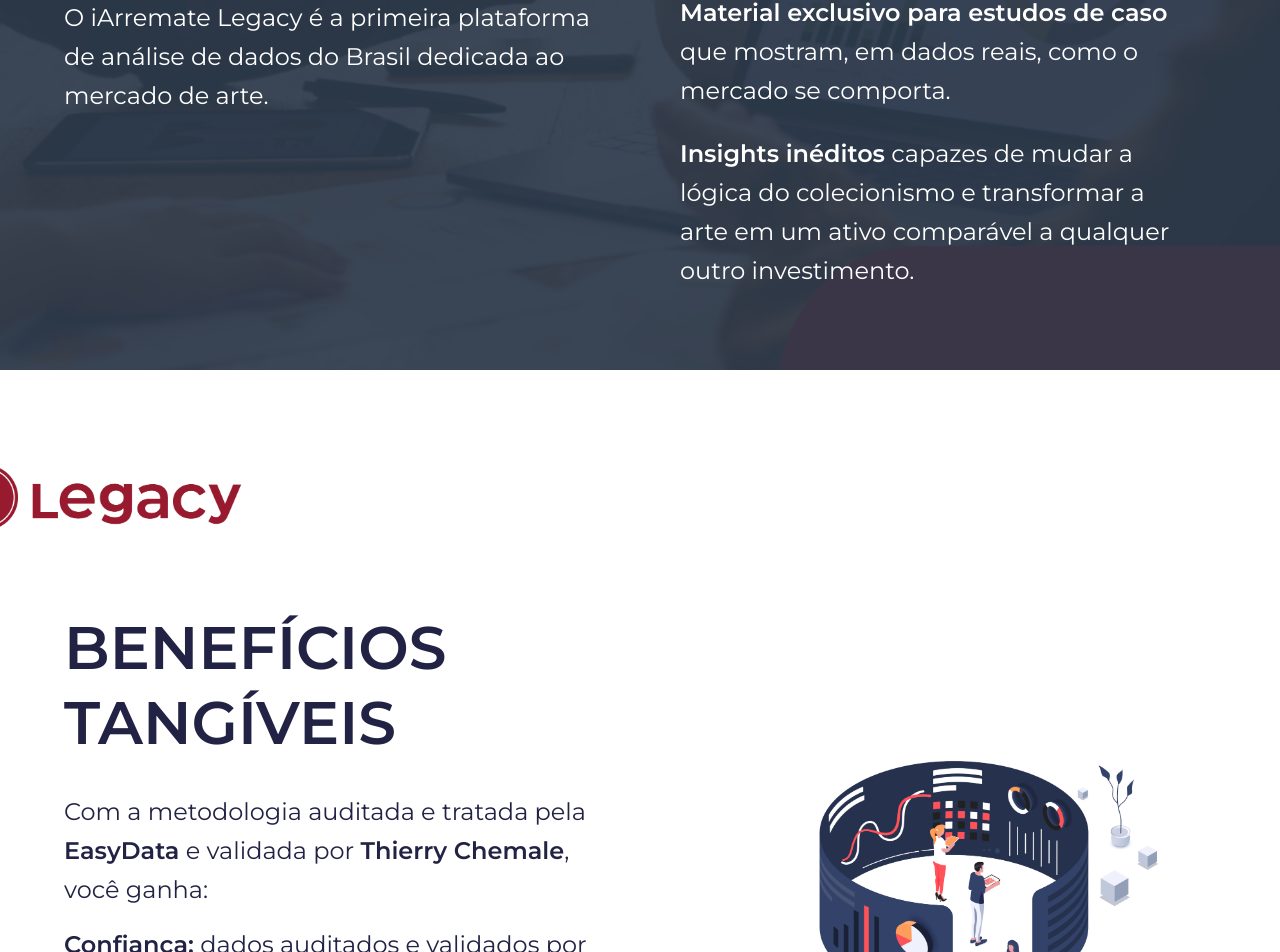
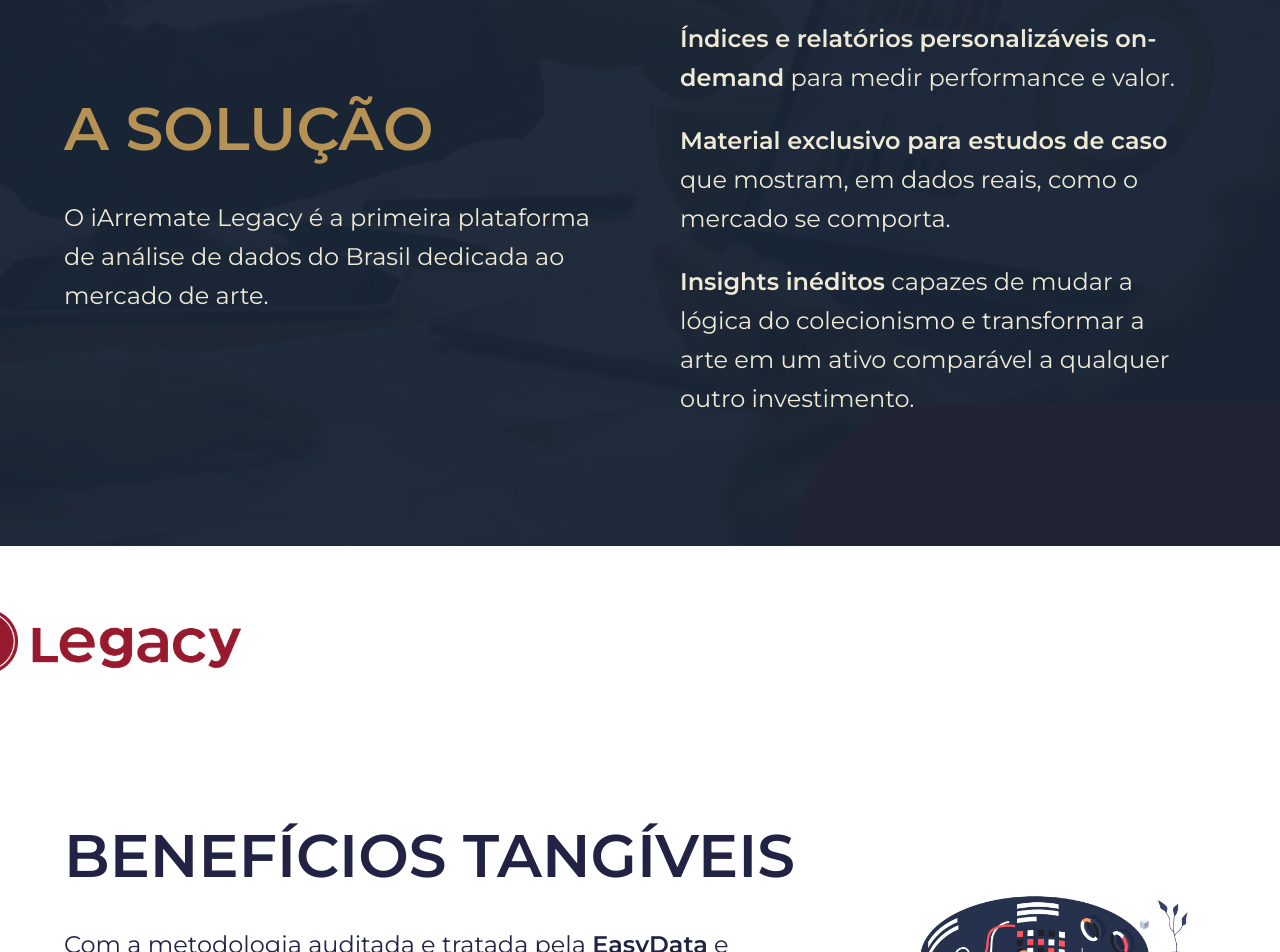
Before and after one commit to devAbreus/IArremateLegacyLP, a Next.js app: page / in a window 1280 px wide. Shown: the part 1828-2780 px from the top of the page. Built offline with nearby package versions, Linux system fonts and the light colour scheme.

Commit message:
fix: landing page

```diff
--- a/src/app/page.tsx
+++ b/src/app/page.tsx
@@ -64,7 +64,7 @@
               {/* CTA Button */}
               <button
                 onClick={() => setIsPopupOpen(true)}
-                className="bg-[#B69355] hover:bg-[#C89A64] text-[#1A1F2E] font-semibold px-6 py-4 text-sm md:text-base rounded-full transition-all duration-300 hover:shadow-lg uppercase tracking-wider w-full sm:w-auto"
+                className="bg-[#B69355] hover:bg-[#C89A64] text-[#1A1F2E] font-semibold px-6 py-4 text-sm md:text-base rounded-full transition-all duration-300 hover:shadow-lg uppercase tracking-wider w-full sm:w-auto cursor-pointer"
               >
                 QUERO ACESSO ANTECIPADO
               </button>
@@ -75,7 +75,7 @@
     </div>
 
     {/* Section 2: O Problema */}
-    <section className="bg-white overflow-hidden py-12 sm:py-16 lg:py-20">
+    <section className="bg-white overflow-hidden pt-8 md:pt-10 lg:pt-12 pb-20 sm:pb-24 lg:pb-32">
       <div className="max-w-[1400px] mx-auto">
         {/* Logo vermelha com menos margem */}
         <div className="px-2 sm:px-3 md:px-4 lg:px-5 xl:px-6">
@@ -90,7 +90,7 @@
         </div>
 
         {/* Conteúdo com margem normal */}
-        <div className="px-6 sm:px-8 md:px-10 lg:px-12 xl:px-16 mt-8 sm:mt-10 lg:mt-12">
+        <div className="px-6 sm:px-8 md:px-10 lg:px-12 xl:px-16 mt-16 sm:mt-20 md:mt-24 lg:mt-32">
           <div className="flex flex-col lg:flex-row items-start gap-10 md:gap-12 lg:gap-16">
             {/* Texto à esquerda */}
             <div className="max-w-[720px] md:max-w-[800px] lg:max-w-[600px]">
@@ -140,12 +140,12 @@
         {/* Overlay azul escuro sobre toda a imagem */}
         <div
           className="absolute inset-0"
-          style={{ backgroundColor: "rgba(44, 57, 74, 0.92)" }}
+          style={{ backgroundColor: "rgba(24, 37, 54, 0.96)" }}
         ></div>
       </div>
 
       {/* Conteúdo */}
-      <div className="relative z-10 py-12 sm:py-16 lg:py-20">
+      <div className="relative z-10 pt-8 md:pt-10 lg:pt-12 pb-20 sm:pb-24 lg:pb-32">
         <div className="max-w-[1400px] mx-auto">
           {/* Logo branca com menos margem */}
           <div className="px-2 sm:px-3 md:px-4 lg:px-5 xl:px-6">
@@ -160,14 +160,14 @@
           </div>
 
           {/* Grid de duas colunas com margem normal */}
-          <div className="px-6 sm:px-8 md:px-10 lg:px-12 xl:px-16 mt-12 sm:mt-14 lg:mt-16">
-            <div className="grid grid-cols-1 lg:grid-cols-2 gap-10 lg:gap-16 xl:gap-20">
+          <div className="px-6 sm:px-8 md:px-10 lg:px-12 xl:px-16 mt-16 sm:mt-20 md:mt-24 lg:mt-32">
+            <div className="grid grid-cols-1 lg:grid-cols-2 gap-10 lg:gap-16 xl:gap-20 lg:items-center">
               {/* Coluna esquerda - Título e descrição principal */}
-              <div className="max-w-[600px]">
+              <div className="max-w-[600px] flex flex-col justify-center -mt-4 lg:-mt-8">
                 <h3 className="text-[#B69355] font-semibold uppercase leading-tight text-3xl sm:text-4xl md:text-5xl lg:text-6xl mb-6 lg:mb-8">
                   A SOLUÇÃO
                 </h3>
-                <p className="text-white text-lg sm:text-xl md:text-2xl leading-relaxed">
+                <p className="text-[#EEEAD6] text-lg sm:text-xl md:text-2xl leading-relaxed">
                   O iArremate Legacy é a primeira plataforma de análise de dados do Brasil dedicada ao mercado de arte.
                 </p>
               </div>
@@ -176,17 +176,17 @@
               <div className="max-w-[600px] lg:pr-8">
                 <div className="space-y-6">
                   <div>
-                    <p className="text-white text-lg sm:text-xl md:text-2xl leading-relaxed">
+                    <p className="text-[#EEEAD6] text-lg sm:text-xl md:text-2xl leading-relaxed">
                       <span className="font-bold">Índices e relatórios personalizáveis on-demand</span> para medir performance e valor.
                     </p>
                   </div>
                   <div>
-                    <p className="text-white text-lg sm:text-xl md:text-2xl leading-relaxed">
+                    <p className="text-[#EEEAD6] text-lg sm:text-xl md:text-2xl leading-relaxed">
                       <span className="font-bold">Material exclusivo para estudos de caso</span> que mostram, em dados reais, como o mercado se comporta.
                     </p>
                   </div>
                   <div>
-                    <p className="text-white text-lg sm:text-xl md:text-2xl leading-relaxed">
+                    <p className="text-[#EEEAD6] text-lg sm:text-xl md:text-2xl leading-relaxed">
                       <span className="font-bold">Insights inéditos</span> capazes de mudar a lógica do colecionismo e transformar a arte em um ativo comparável a qualquer outro investimento.
                     </p>
                   </div>
@@ -199,7 +199,7 @@
     </section>
 
     {/* Section 4: BENEFÍCIOS TANGÍVEIS */}
-    <section className="bg-white overflow-hidden py-12 sm:py-16 lg:py-20">
+    <section className="bg-white overflow-hidden pt-8 md:pt-10 lg:pt-12 pb-20 sm:pb-24 lg:pb-32">
       <div className="max-w-[1400px] mx-auto">
         {/* Logo vermelha com menos margem */}
         <div className="px-2 sm:px-3 md:px-4 lg:px-5 xl:px-6">
@@ -214,11 +214,11 @@
         </div>
 
         {/* Grid de duas colunas com margem normal */}
-        <div className="px-6 sm:px-8 md:px-10 lg:px-12 xl:px-16 mt-12 sm:mt-14 lg:mt-16">
-          <div className="grid grid-cols-1 lg:grid-cols-2 gap-10 lg:gap-16 xl:gap-20 items-center">
+        <div className="px-6 sm:px-8 md:px-10 lg:px-12 xl:px-16 mt-16 sm:mt-20 md:mt-24 lg:mt-32">
+          <div className="flex flex-col lg:flex-row gap-10 lg:gap-8 xl:gap-12 items-center">
             {/* Coluna esquerda - Conteúdo de texto */}
-            <div className="max-w-[700px]">
-              <h2 className="text-[#222344] font-semibold uppercase leading-tight text-3xl sm:text-4xl md:text-5xl lg:text-6xl mb-6 lg:mb-8">
+            <div className="lg:flex-1">
+              <h2 className="text-[#222344] font-semibold uppercase leading-tight text-3xl sm:text-4xl md:text-5xl lg:text-5xl xl:text-6xl mb-6 lg:mb-8 lg:whitespace-nowrap">
                 BENEFÍCIOS TANGÍVEIS
               </h2>
 
@@ -245,13 +245,13 @@
             </div>
 
             {/* Coluna direita - Ilustração */}
-            <div className="flex justify-center lg:justify-end">
-              <div className="w-full relative" style={{ transform: 'scale(1.8)', transformOrigin: 'center' }}>
+            <div className="flex-1 flex justify-center lg:justify-end">
+              <div className="w-full relative" style={{ transform: 'scale(2.2)', transformOrigin: 'center' }}>
                 <Image
                   src="/images/section4.png"
                   alt="Análise de dados e métricas"
-                  width={800}
-                  height={600}
+                  width={1600}
+                  height={1140}
                   className="w-full h-auto object-contain"
                   priority
                 />
@@ -276,12 +276,12 @@
         {/* Overlay azul escuro */}
         <div
           className="absolute inset-0"
-          style={{ backgroundColor: "rgba(31, 43, 59, 0.92)" }}
+          style={{ backgroundColor: "rgba(24, 37, 54, 0.96)" }}
         ></div>
       </div>
 
       {/* Conteúdo */}
-      <div className="relative z-10 py-12 sm:py-16 lg:py-20">
+      <div className="relative z-10 pt-8 md:pt-10 lg:pt-12 pb-20 sm:pb-24 lg:pb-32">
         <div className="max-w-[1400px] mx-auto">
           {/* Logo branca com menos margem */}
           <div className="px-2 sm:px-3 md:px-4 lg:px-5 xl:px-6">
@@ -296,28 +296,23 @@
           </div>
 
           {/* Container do conteúdo com margem normal */}
-          <div className="px-6 sm:px-8 md:px-10 lg:px-12 xl:px-16 mt-12 sm:mt-14 lg:mt-16">
-            <div className="max-w-[1100px]">
+          <div className="px-6 sm:px-8 md:px-10 lg:px-12 xl:px-16 mt-16 sm:mt-20 md:mt-24 lg:mt-32">
+            <div className="w-full">
               {/* Texto do depoimento */}
-              <div className="space-y-6 mb-8 lg:mb-10">
-                <p className="text-white text-xl sm:text-2xl md:text-3xl lg:text-4xl leading-relaxed font-light">
-                  Um colecionador usou nossa plataforma para calcular
-                  a liquidez de seu acervo e descobriu obras com potencial
-                  de venda rápida e valorização acima da média.
+              <div className="space-y-4 mb-8 lg:mb-10">
+                <p className="text-[#EEEAD6] text-base sm:text-lg md:text-xl lg:text-2xl leading-relaxed font-light">
+                  Um colecionador usou nossa plataforma para calcular a liquidez de seu acervo e descobriu obras com potencial de venda rápida e valorização acima da média.
                 </p>
-                <p className="text-white text-xl sm:text-2xl md:text-3xl lg:text-4xl leading-relaxed font-light">
-                  Com isso, diversificou sua carteira e reduziu o risco de
-                  exposição do seu patrimônio, tudo com decisões 100%
-                  baseadas em dados.
+                <p className="text-[#EEEAD6] text-base sm:text-lg md:text-xl lg:text-2xl leading-relaxed font-light">
+                  Com isso, diversificou sua carteira e reduziu o risco de exposição do seu patrimônio, tudo com decisões 100% baseadas em dados.
                 </p>
               </div>
 
               {/* Citação destacada */}
               <div className="mb-12 lg:mb-16">
-                <p className="text-[#B69355] text-2xl sm:text-3xl md:text-4xl lg:text-5xl leading-tight font-semibold uppercase">
-                  “O IARREMATE LEGACY É O QUE O MERCADO
-                  <br />
-                  DE ARTE PRECISAVA PARA DAR O PRÓXIMO PASSO.”
+                <p className="text-[#B69355] text-lg sm:text-xl md:text-2xl lg:text-3xl leading-tight font-semibold uppercase">
+                  <span className="block">"O IARREMATE LEGACY É O QUE O MERCADO</span>
+                  <span className="block">DE ARTE PRECISAVA PARA DAR O PRÓXIMO PASSO."</span>
                 </p>
               </div>
 
@@ -325,7 +320,7 @@
               <div className="flex justify-end">
                 <button
                   onClick={() => setIsPopupOpen(true)}
-                  className="bg-[#B69355] hover:bg-[#C89A64] text-[#1A1F2E] font-semibold px-8 py-4 text-sm md:text-base rounded-full transition-all duration-300 hover:shadow-lg uppercase tracking-wider"
+                  className="bg-[#B69355] hover:bg-[#C89A64] text-[#1A1F2E] font-semibold px-8 py-4 text-sm md:text-base rounded-full transition-all duration-300 hover:shadow-lg uppercase tracking-wider cursor-pointer"
                 >
                   QUERO ACESSO ANTECIPADO
                 </button>
```
Also changed, not shown: src/components/EarlyAccessPopup.tsx (+7 -7 lines).
